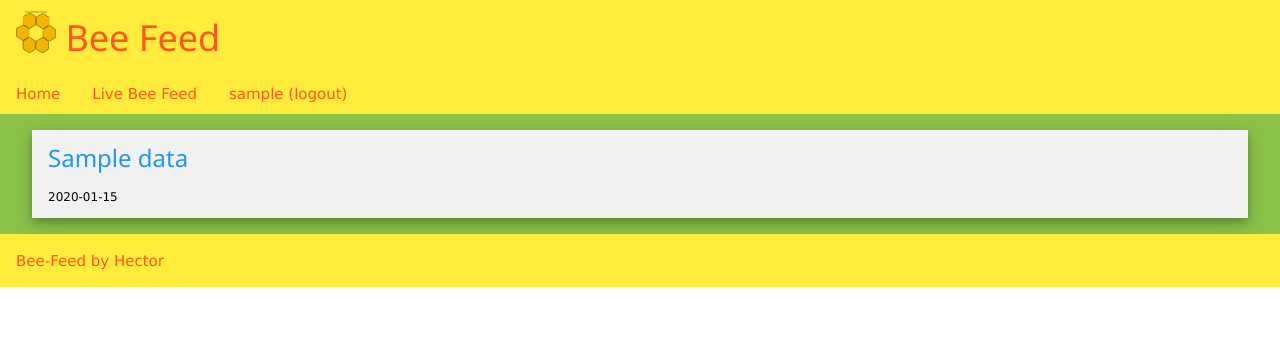
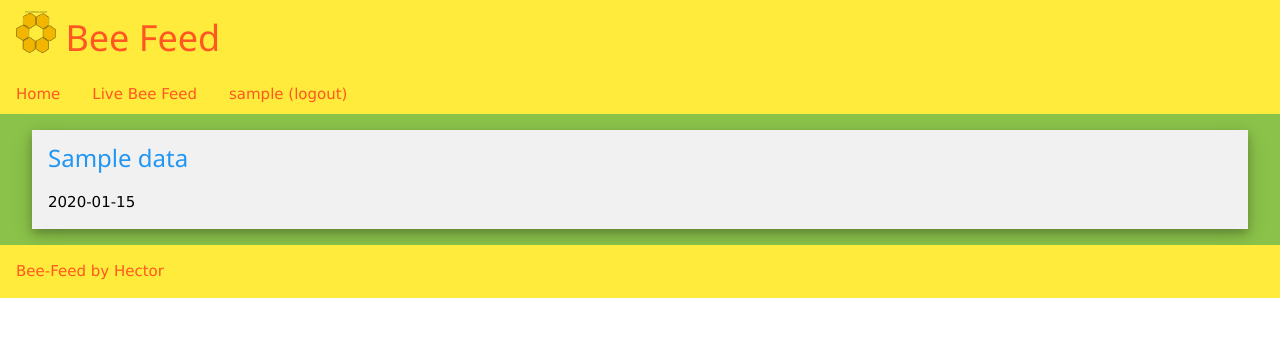
Before and after one commit to ltrojan/bee-feed, a Flask app: template templates/feed.html in a window 1280 px wide. Shown: the top 337 px of the page. Run offline with Flask 2, Linux system fonts and the light colour scheme; the template is opened without the code that fills it: most values are stand-ins (such as "Sample title", 1, 10 or a date in 2020); parts of the project's set-up code (start-up, migrations or seed data) failed here and were passed over.

Commit message:
minor: better fonts in entry info

```diff
--- a/templates/macro.html
+++ b/templates/macro.html
@@ -2,10 +2,9 @@
 <div class="w3-panel w3-card-4 w3-padding-0 entry">
   <header class="w3-container w3-light-grey">
     <h3 class="w3-text-blue entry-title">{{ title }} </h3>
-    <p class="w3-small">{{ date }}</p>
-    {% if addr|length > 1 %}
-    <p><a href={{addr}}>{{ori}}</a></p>
-    {% endif %}
+    <p class="w3-medium">
+      {{ date }}{% if addr|length > 1 %}, <a href={{addr}}>{{ori}}</a>{% endif %}
+    </p>
   </header>
   <div class="w3-container w3-khaki w3-hide entry-text">
       {{ text }}
```
